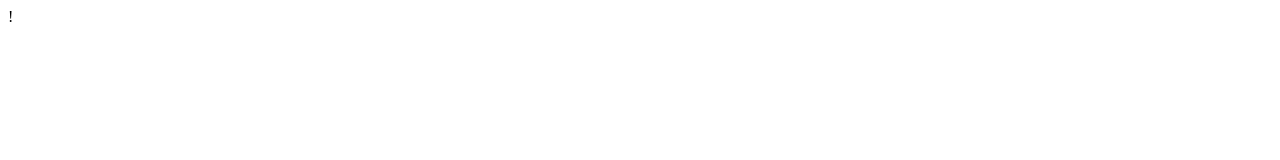
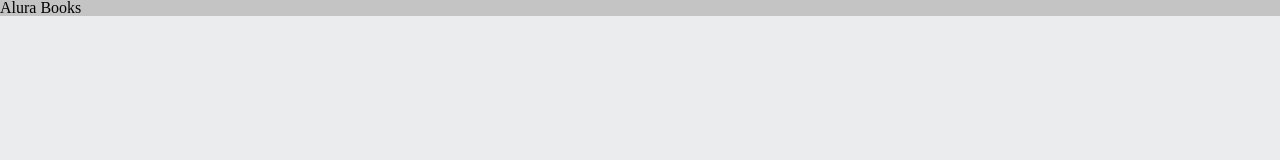
Before and after one commit to Guihermee/alura-book, a plain HTML site: page index.html in a window 1280 px wide. Drawn offline with Linux system fonts and the light colour scheme.

Commit message:
Aplicando o básico

```diff
--- a/index.html
+++ b/index.html
@@ -1 +1,13 @@
-!
+<!DOCTYPE html>
+<html lang="pt-BR">
+<head>
+    <meta charset="UTF-8">
+    <meta name="viewport" content="width=device-width, initial-scale=1.0">
+    <title>Alura Books</title>
+    <link rel="stylesheet" href="./styles/style.css">
+    <link rel="stylesheet" href="./styles/reset.css">
+</head>
+<body>
+    <h1>Alura Books</h1>
+</body>
+</html>
--- /dev/null
+++ b/styles/reset.css
@@ -0,0 +1,48 @@
+/* http://meyerweb.com/eric/tools/css/reset/
+   v2.0 | 20110126
+   License: none (public domain)
+*/
+
+html, body, div, span, applet, object, iframe,
+h1, h2, h3, h4, h5, h6, p, blockquote, pre,
+a, abbr, acronym, address, big, cite, code,
+del, dfn, em, img, ins, kbd, q, s, samp,
+small, strike, strong, sub, sup, tt, var,
+b, u, i, center,
+dl, dt, dd, ol, ul, li,
+fieldset, form, label, legend,
+table, caption, tbody, tfoot, thead, tr, th, td,
+article, aside, canvas, details, embed,
+figure, figcaption, footer, header, hgroup,
+menu, nav, output, ruby, section, summary,
+time, mark, audio, video {
+	margin: 0;
+	padding: 0;
+	border: 0;
+	font-size: 100%;
+	font: inherit;
+	vertical-align: baseline;
+}
+/* HTML5 display-role reset for older browsers */
+article, aside, details, figcaption, figure,
+footer, header, hgroup, menu, nav, section {
+	display: block;
+}
+body {
+	line-height: 1;
+}
+ol, ul {
+	list-style: none;
+}
+blockquote, q {
+	quotes: none;
+}
+blockquote:before, blockquote:after,
+q:before, q:after {
+	content: '';
+	content: none;
+}
+table {
+	border-collapse: collapse;
+	border-spacing: 0;
+}
--- /dev/null
+++ b/styles/style.css
@@ -0,0 +1,20 @@
+@import url('https://fonts.googleapis.com/css2?family=Poppins:wght@300;400;500;700&display=swap');
+
+:root {
+    --azul_principal: #002F52;
+    --laranja_secundario: #EB9B00;
+    --branco_principal: #FFFFFF;
+    --cinza_secundario: #C4C4C4;
+    --cor_de_fundo: #EBECEE;
+    --cor_da_fonte: #002F51;
+
+    --font_principal: font-family: 'Poppins', sans-serif;
+}
+
+body {
+    background-color: var(--cor_de_fundo);
+}
+
+h1 {
+    background-color: var(--cinza_secundario);
+}
```
Also changed, not shown: image.png (added), 1 other file.
